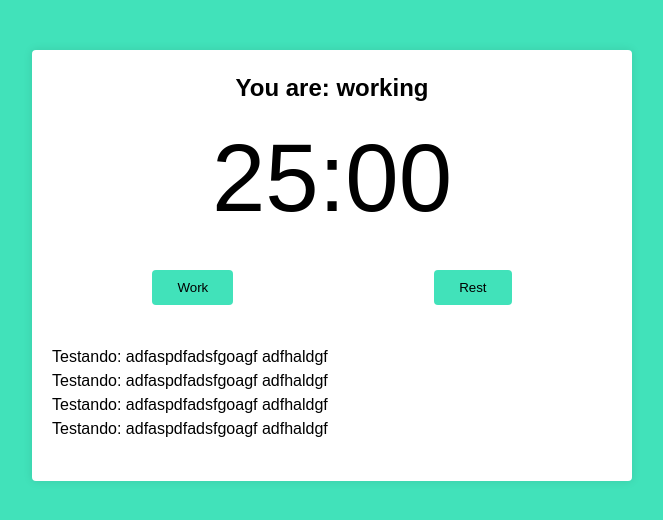
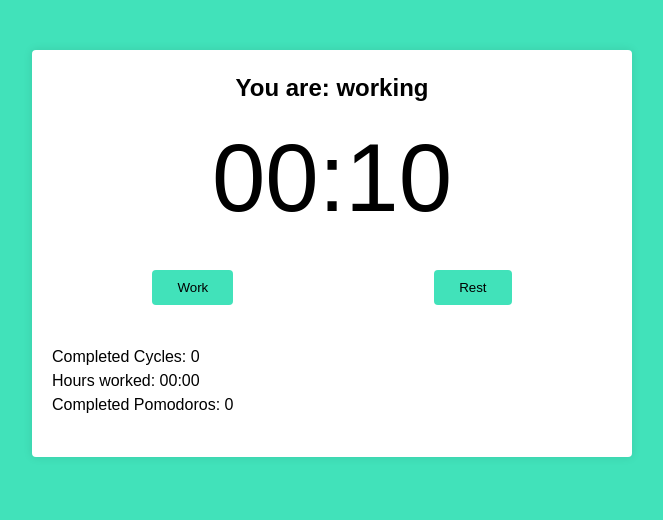
Before and after one commit to joaolucassb/pomodoro-app, a React (Create React App) app: page / in a window 1280 px wide. Shown: the top 520 px of the page, without its empty margins (308-971 px from the left). Built offline with nearby package versions, Linux system fonts and the light colour scheme.

Commit message:
setting algorithm

```diff
--- a/src/App.tsx
+++ b/src/App.tsx
@@ -5,9 +5,9 @@
   return (
     <div className="container">
       <PomodoroTimer
-        pomodoroTime={1500}
-        shortRestTime={300}
-        longRestTime={900}
+        pomodoroTime={10}
+        shortRestTime={2}
+        longRestTime={5}
         cycles={4}
       />
     </div>
--- a/src/components/pomodoro-timer.tsx
+++ b/src/components/pomodoro-timer.tsx
@@ -1,7 +1,8 @@
-import React, { useEffect } from 'react';
+import React, { useEffect, useState } from 'react';
 import { useInterval } from '../hooks/use-interval';
 import { Button } from './button';
 import { Timer } from './timer';
+import { secondsToTime } from '../utils/seconds-to-time';
 
 // eslint-disable-next-line @typescript-eslint/no-var-requires
 const bellStart = require('../sounds/bell-start.mp3');
@@ -19,15 +20,17 @@
 }
 
 export function PomodoroTimer(props: Props): JSX.Element {
-  const [mainTime, setMainTime] = React.useState(props.pomodoroTime);
-  const [timeCouting, setTimeCouting] = React.useState(false);
-  const [working, setWorking] = React.useState(false);
-  const [resting, setResting] = React.useState(false);
+  const [mainTime, setMainTime] = useState(props.pomodoroTime);
+  const [timeCouting, setTimeCouting] = useState(false);
+  const [working, setWorking] = useState(false);
+  const [resting, setResting] = useState(false);
+  const [cyclesQtdManager, setcyclesQtdManager] = useState(
+    new Array(props.cycles - 1).fill(true),
+  );
 
-  useEffect(() => {
-    if (working) document.body.classList.add('working');
-    if (resting) document.body.classList.remove('working');
-  }, [working]);
+  const [completedCycles, setCompletedCycles] = useState(0);
+  const [fullWorkingTime, setfullWorkingTime] = useState(0);
+  const [numberOfPomodoros, setNumberOfPomodoros] = useState(0);
 
   useInterval(
     () => {
@@ -58,6 +61,36 @@
     auidoStopWorking.play();
   };
 
+  useEffect(() => {
+    if (working) document.body.classList.add('working');
+    if (resting) document.body.classList.remove('working');
+
+    if (mainTime > 0) return;
+
+    if (working && cyclesQtdManager.length > 0) {
+      configureRest(false);
+      cyclesQtdManager.pop();
+    } else if (working && cyclesQtdManager.length <= 0) {
+      configureRest(true);
+      setcyclesQtdManager(new Array(props.cycles - 1).fill(true));
+      setCompletedCycles(completedCycles + 1);
+    }
+
+    if (working) setNumberOfPomodoros(numberOfPomodoros + 1);
+    if (resting) configureWork();
+  }, [
+    working,
+    resting,
+    mainTime,
+    cyclesQtdManager,
+    numberOfPomodoros,
+    completedCycles,
+    configureRest,
+    setcyclesQtdManager,
+    configureWork,
+    props.cycles,
+  ]);
+
   return (
     <div className="pomodoro">
       <h2>You are: working</h2>
@@ -73,10 +106,9 @@
       </div>
 
       <div className="details">
-        <p>Testando: adfaspdfadsfgoagf adfhaldgf</p>
-        <p>Testando: adfaspdfadsfgoagf adfhaldgf</p>
-        <p>Testando: adfaspdfadsfgoagf adfhaldgf</p>
-        <p>Testando: adfaspdfadsfgoagf adfhaldgf</p>
+        <p>Completed Cycles: {completedCycles}</p>
+        <p>Hours worked: {secondsToTime(fullWorkingTime)}</p>
+        <p>Completed Pomodoros: {numberOfPomodoros}</p>
       </div>
     </div>
   );
```
